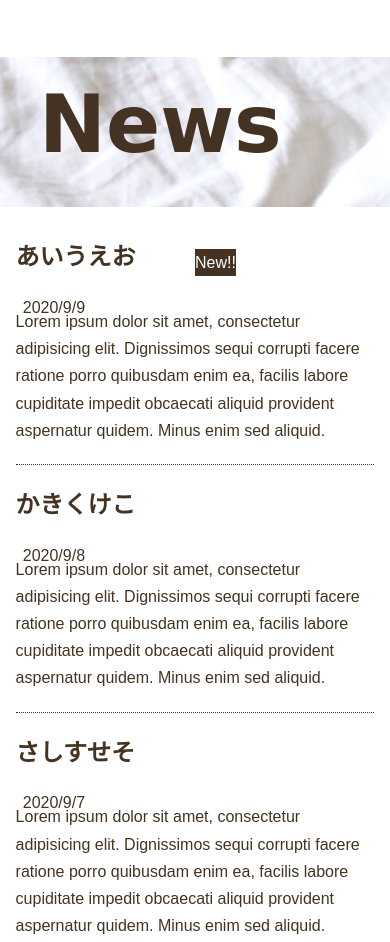
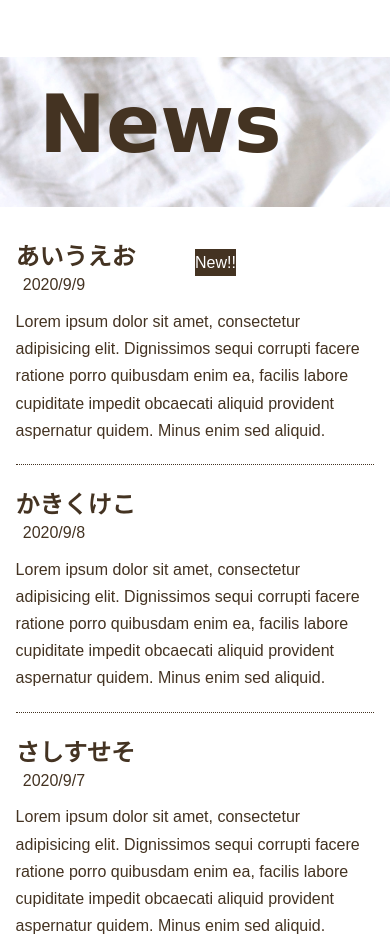
Before and after one commit to xxx-44/xxx, a plain HTML site: page index.html in a window 390 px wide. Shown: the part 1684-2626 px from the top of the page. Drawn offline with nearby package versions, Linux system fonts and the light colour scheme; a web font is replaced by a local one.

Commit message:
Update style.css

```diff
--- a/css/style.css
+++ b/css/style.css
@@ -596,7 +596,7 @@ footer {
   }
   .a-time {
     font-size: 1rem;
-    top: 25%;
+    top: 15%;
     left: 2%;
   }
   .a-new {
```
